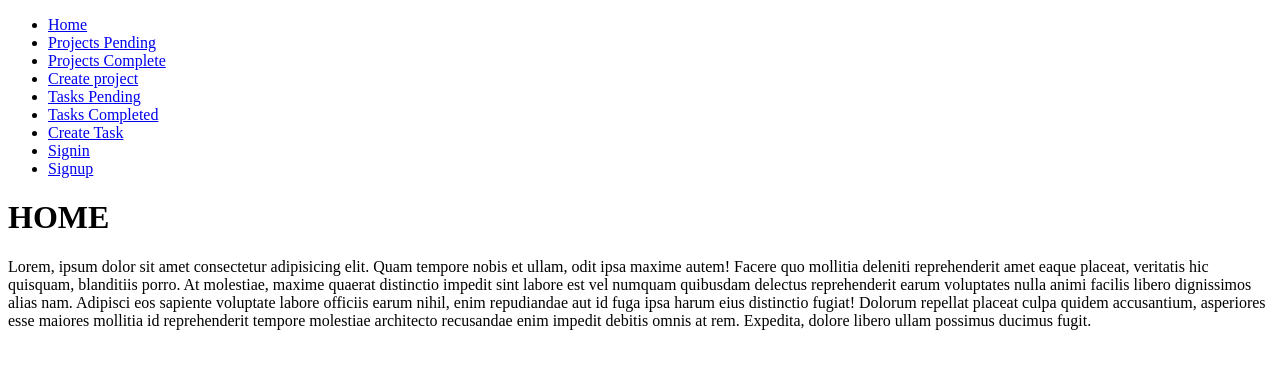
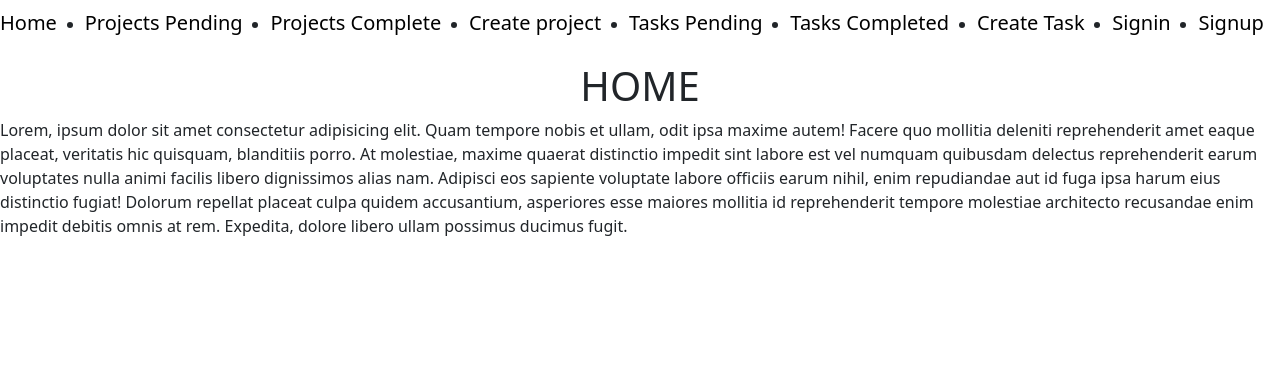
Before and after one commit to IrvingGeovanni1/project_manager, a Django app: page /home/ in a window 1280 px wide. Shown: the top 369 px of the page. Run offline with Django 5.2, Linux system fonts and the light colour scheme.

Commit message:
agregando la carpeta de styles y editando navbar

```diff
--- a/main/templates/main/index.html
+++ b/main/templates/main/index.html
@@ -4,7 +4,7 @@
 
 {% block content %}
 
-    <h1>HOME</h1>
+    <h1 class="text-center ">HOME</h1>
 
     <p>Lorem, ipsum dolor sit amet consectetur adipisicing elit. Quam tempore nobis et ullam, odit ipsa maxime autem! Facere quo mollitia deleniti reprehenderit amet eaque placeat, veritatis hic quisquam, blanditiis porro. At molestiae, maxime quaerat distinctio impedit sint labore est vel numquam quibusdam delectus reprehenderit earum voluptates nulla animi facilis libero dignissimos alias nam. Adipisci eos sapiente voluptate labore officiis earum nihil, enim repudiandae aut id fuga ipsa harum eius distinctio fugiat! Dolorum repellat placeat culpa quidem accusantium, asperiores esse maiores mollitia id reprehenderit tempore molestiae architecto recusandae enim impedit debitis omnis at rem. Expedita, dolore libero ullam possimus ducimus fugit.</p>
 
--- /dev/null
+++ b/task_manager/static/css/styles.css
@@ -0,0 +1,3 @@
+.navbar{
+
+}
--- a/templates/base.html
+++ b/templates/base.html
@@ -3,54 +3,56 @@
 <head>
     <meta charset="UTF-8">
     <meta name="viewport" content="width=device-width, initial-scale=1.0">
+    <link href="https://cdn.jsdelivr.net/npm/bootstrap@5.3.3/dist/css/bootstrap.min.css" rel="stylesheet" integrity="sha384-QWTKZyjpPEjISv5WaRU9OFeRpok6YctnYmDr5pNlyT2bRjXh0JMhjY6hW+ALEwIH" crossorigin="anonymous">
+    <link rel="stylesheet" href="./styles.css">
     <title>{% block title %}{% endblock %}</title>
 </head>
 <body>
-
-    <ul>
-        <li>
-            <a href="{% url 'home' %}">
+          <!--empezando a marcar el navbar-->
+            <ul class="navbar">
+                <li class="home">
+                    <a class="navbar-brand" href="{% url 'home' %}">
                         Home
                     </a>
                 </li>
-        <li>
-            <a href="{% url 'projects' %}">
+                <li class="Project_P">
+                    <a class="navbar-brand" href="{% url 'projects' %}">
                         Projects Pending
                     </a>
                 </li>
-        <li>
-            <a href="{% url 'projects_completed' %}">
+                <li class=" Proyect C">
+                    <a class="navbar-brand" href="{% url 'projects_completed' %}">
                         Projects Complete
                     </a>
                 </li>
-        <li>
-            <a href="{% url 'create_project' %}">Create project</a>
+                <li class="Create P">
+                    <a class="navbar-brand" href="{% url 'create_project' %}">Create project</a>
+                </li>
+                <li class="Task p">
+                    <a class="navbar-brand" href="{% url 'tasks' %}">Tasks Pending</a>
                 </li>
                 <li>
-            <a href="{% url 'tasks' %}">Tasks Pending</a>
+                    <a class="navbar-brand" href="{% url 'tasks_completed' %}">Tasks Completed</a>
                 </li>
                 <li>
-            <a href="{% url 'tasks_completed' %}">Tasks Completed</a>
-        </li>
-        <li>
-            <a href="{% url 'create_task' %}">
+                    <a class="navbar-brand" href="{% url 'create_task' %}">
                         Create Task
                     </a>
                 </li>
                 {% if user.is_authenticated %}
                 <li>
-            <a href="{% url 'logout' %}">
+                    <a class="navbar-brand" href="{% url 'logout' %}">
                         Logout
                     </a>
                 </li>
                 {% else %}
                 <li>
-            <a href="{% url 'signin' %}">
+                    <a class="navbar-brand" href="{% url 'signin' %}">
                         Signin
                     </a>
                 </li>
                 <li>
-            <a href="{% url 'signup' %}">
+                    <a class="navbar-brand" href="{% url 'signup' %}">
                         Signup
                     </a>
                 </li>
@@ -61,5 +63,7 @@
 
             {% endblock %}
 
+    <script src="https://cdn.jsdelivr.net/npm/bootstrap@5.3.3/dist/js/bootstrap.min.js" integrity="sha384-0pUGZvbkm6XF6gxjEnlmuGrJXVbNuzT9qBBavbLwCsOGabYfZo0T0to5eqruptLy" crossorigin="anonymous"></script>
+
 </body>
 </html>
```
Lines whose indentation alone changed are shown as unchanged.
